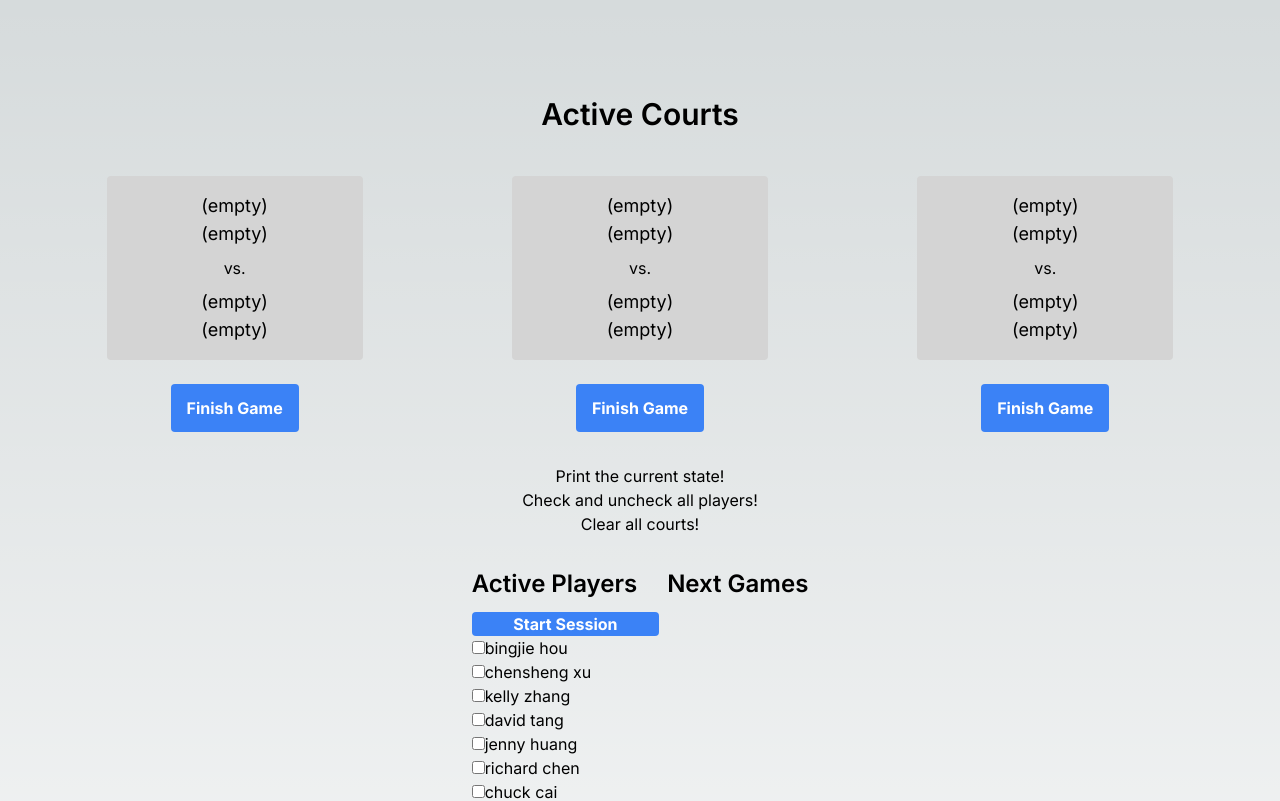
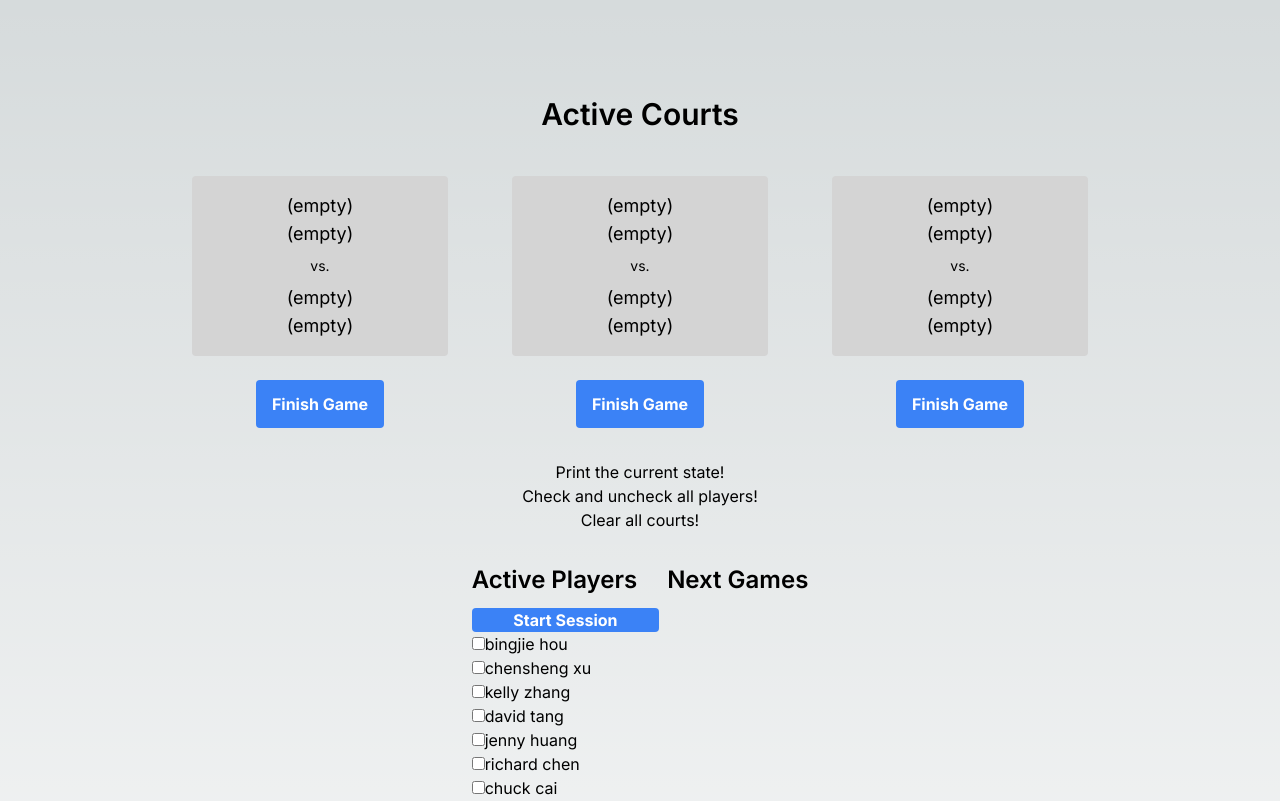
Before and after one commit to JadenBalogh/badminton-court-scheduler, a Next.js app: page / in a window 1280 px wide. Shown: the top 801 px of the page. Built offline with nearby package versions, Linux system fonts and the light colour scheme.

Commit message:
Update sizing to better fit iPad

```diff
--- a/app/activeCourts.tsx
+++ b/app/activeCourts.tsx
@@ -9,7 +9,7 @@ type ActiveCourtsProps = {
 
 export default function ActiveCourts({ courts, handleGameFinished, handleSkipPlayer }: ActiveCourtsProps) {
   return (
-    <div className="flex w-full justify-center gap-x-32">
+    <div className="flex flex-wrap w-full justify-center gap-y-8">
       {
         courts.map((court) =>
           <div className="flex flex-col w-80 items-center gap-y-6" key={court.id}>
--- a/app/courtDisplay.tsx
+++ b/app/courtDisplay.tsx
@@ -12,7 +12,7 @@ export default function CourtDisplay({ court, handleSkipPlayer }: CourtProps) {
     <div className="flex flex-col items-center w-64 p-4 bg-neutral-300 rounded">
       <CourtPlayer player={court.players[0]} handleSkipPlayer={handleSkipPlayer} />
       <CourtPlayer player={court.players[1]} handleSkipPlayer={handleSkipPlayer} />
-      <p className="py-2">vs.</p>
+      <p className="py-2 text-sm">vs.</p>
       <CourtPlayer player={court.players[2]} handleSkipPlayer={handleSkipPlayer} />
       <CourtPlayer player={court.players[3]} handleSkipPlayer={handleSkipPlayer} />
     </div>
--- a/app/page.tsx
+++ b/app/page.tsx
@@ -243,7 +243,7 @@ export default function Home() {
   }
 
   return (
-    <main className="flex min-h-screen flex-col items-center justify-between gap-y-8 p-24">
+    <main className="flex min-h-screen flex-col items-center justify-between gap-y-8 py-24">
       <h1 className="mb-3 text-3xl font-semibold">Active Courts</h1>
 
       <ActiveCourts
```
